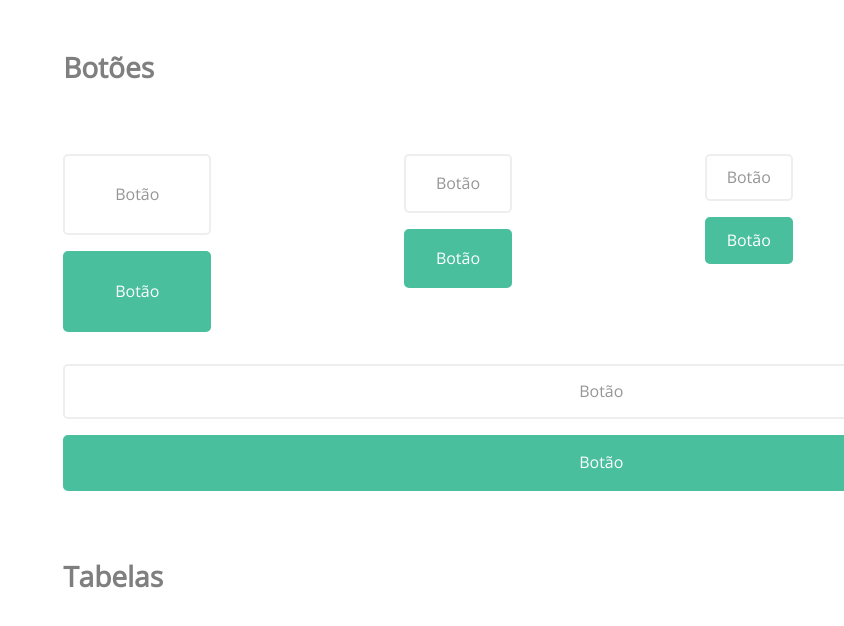
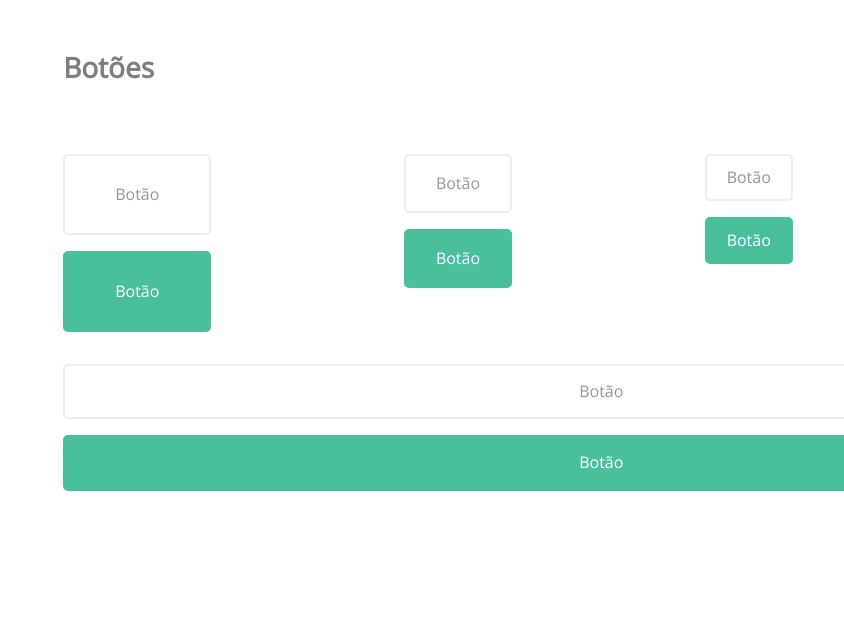
Before and after one commit to jordan-cod/Projeto-Strata, a plain HTML site: page index.html in a window 1280 px wide. Shown: the part 4076-4702 px from the top of the page, without its empty margins (436-1280 px from the left). After the commit the page ends 4583 px from the top, so only its background shows below. Drawn offline with nearby package versions, Linux system fonts and the light colour scheme.

Commit message:
fix: remove html section unused

```diff
--- a/index.html
+++ b/index.html
@@ -207,11 +207,6 @@
                     </div>
                 </div>
             </section>
-            <section class="tabelas">
-                <h5 class="titulo">Tabelas</h5>
-
-            </section>
-
         </main>
     </body>
 </html>
```
